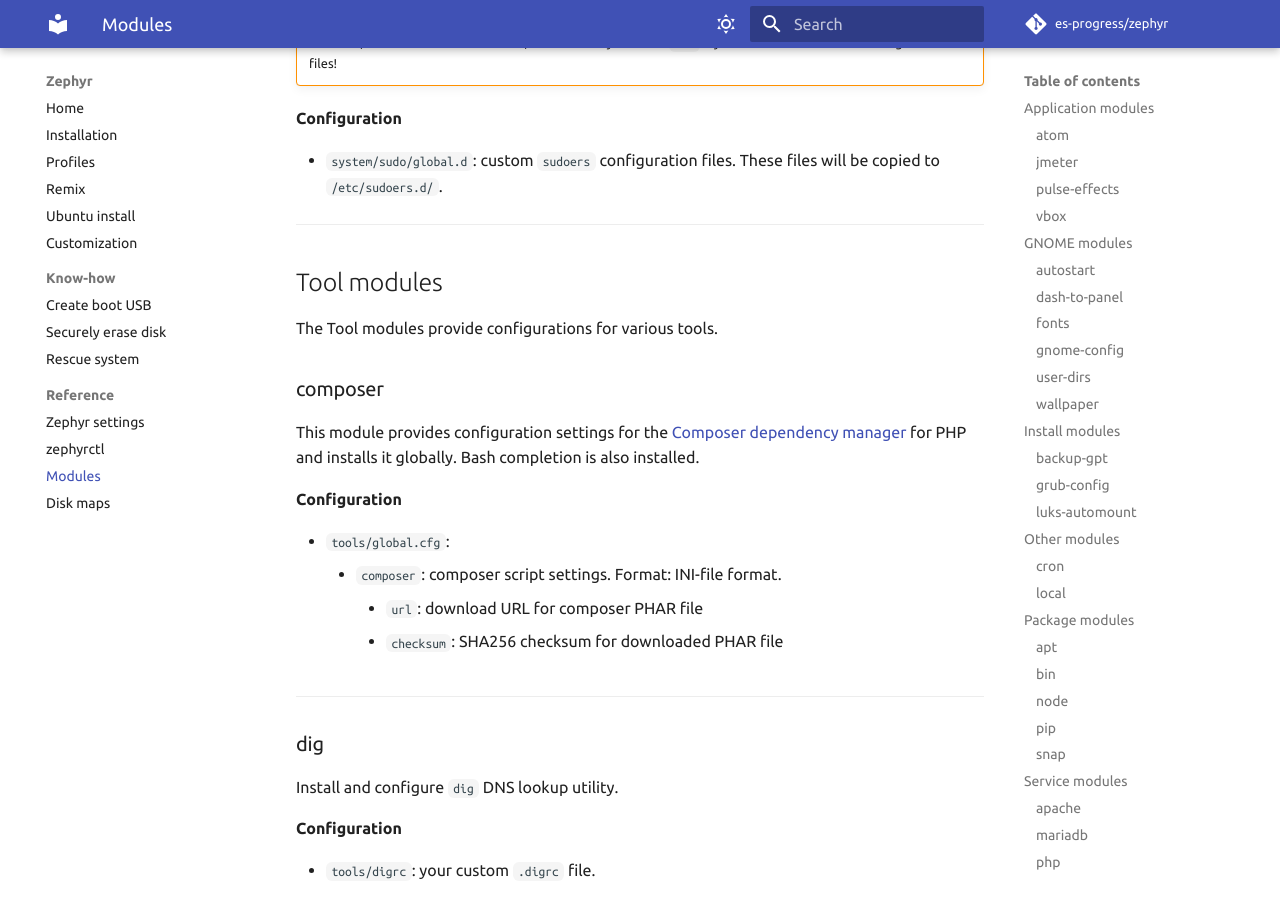
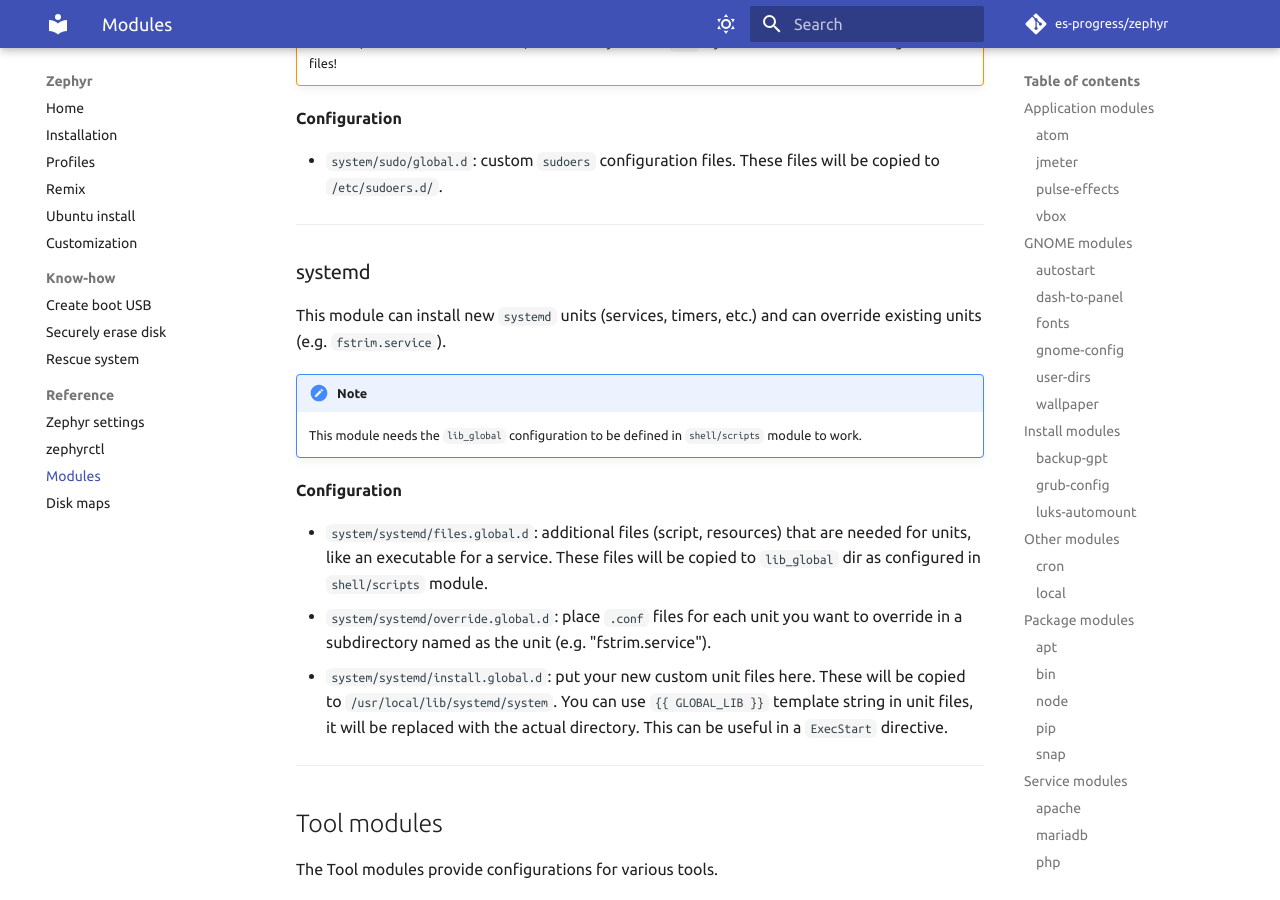
Before and after one commit to es-progress/zephyr, an MkDocs documentation site: the page built from docs/reference/modules.md, in a window 1280 px wide and 900 px high, scrolled down 14830 px. Built offline with MkDocs 1.6.1 and Material for MkDocs 9.7.7, drawn with Linux system fonts in a browser that asks for light colours; emoji names are drawn with the system emoji font; comment, search, counter and statistics services are not loaded.

Commit message:
add systemd module

```diff
--- a/docs/reference/modules.md
+++ b/docs/reference/modules.md
@@ -561,6 +561,22 @@ Configure `sudo`.
 
 ---
 
+### systemd
+
+This module can install new `systemd` units (services, timers, etc.) and can override existing units (e.g. `fstrim.service`).
+
+!!! note
+
+    This module needs the `lib_global` configuration to be defined in `shell/scripts` module to work.
+
+**Configuration**
+
+-   `system/systemd/files.global.d`: additional files (script, resources) that are needed for units, like an executable for a service. These files will be copied to `lib_global` dir as configured in `shell/scripts` module.
+-   `system/systemd/override.global.d`: place `.conf` files for each unit you want to override in a subdirectory named as the unit (e.g. "fstrim.service").
+-   `system/systemd/install.global.d`: put your new custom unit files here. These will be copied to `/usr/local/lib/systemd/system`. You can use `{{ GLOBAL_LIB }}` template string in unit files, it will be replaced with the actual directory. This can be useful in a `ExecStart` directive.
+
+---
+
 ## Tool modules
 
 The Tool modules provide configurations for various tools.
```
Also changed, not shown: 5 other files.
